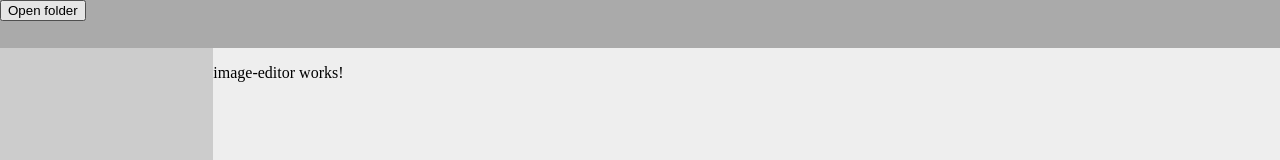
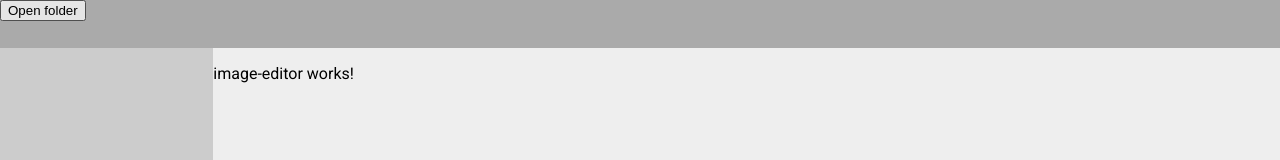
Before and after one commit to nbasargin/inat-editor, an Angular app: page / in a window 1280 px wide. Shown: the top 160 px of the page. Built offline with nearby package versions, Linux system fonts and the light colour scheme.

Commit message:
add angular material

```diff
--- a/angular.json
+++ b/angular.json
@@ -48,7 +48,7 @@
             "tsConfig": "tsconfig.app.json",
             "inlineStyleLanguage": "scss",
             "assets": ["src/favicon.ico", "src/assets"],
-            "styles": ["src/styles.scss"],
+            "styles": ["@angular/material/prebuilt-themes/indigo-pink.css", "src/styles.scss"],
             "scripts": []
           },
           "configurations": {
--- a/package.json
+++ b/package.json
@@ -12,10 +12,12 @@
   "private": true,
   "dependencies": {
     "@angular/animations": "^17.0.0",
+    "@angular/cdk": "^17.0.4",
     "@angular/common": "^17.0.0",
     "@angular/compiler": "^17.0.0",
     "@angular/core": "^17.0.0",
     "@angular/forms": "^17.0.0",
+    "@angular/material": "^17.0.4",
     "@angular/platform-browser": "^17.0.0",
     "@angular/platform-browser-dynamic": "^17.0.0",
     "@angular/router": "^17.0.0",
--- a/src/index.html
+++ b/src/index.html
@@ -6,6 +6,8 @@
     <base href="/" />
     <meta name="viewport" content="width=device-width, initial-scale=1" />
     <link rel="icon" type="image/x-icon" href="favicon.ico" />
+    <link href="https://fonts.googleapis.com/css2?family=Roboto:wght@300;400;500&display=swap" rel="stylesheet" />
+    <link href="https://fonts.googleapis.com/icon?family=Material+Icons" rel="stylesheet" />
   </head>
   <body>
     <ie-root></ie-root>
--- a/src/styles.scss
+++ b/src/styles.scss
@@ -2,3 +2,12 @@
 * {
   box-sizing: border-box;
 }
+
+html,
+body {
+  height: 100%;
+}
+body {
+  margin: 0;
+  font-family: Roboto, 'Helvetica Neue', sans-serif;
+}
```
Also changed, not shown: 1 other file (tests, documents, lock files or other folders).
